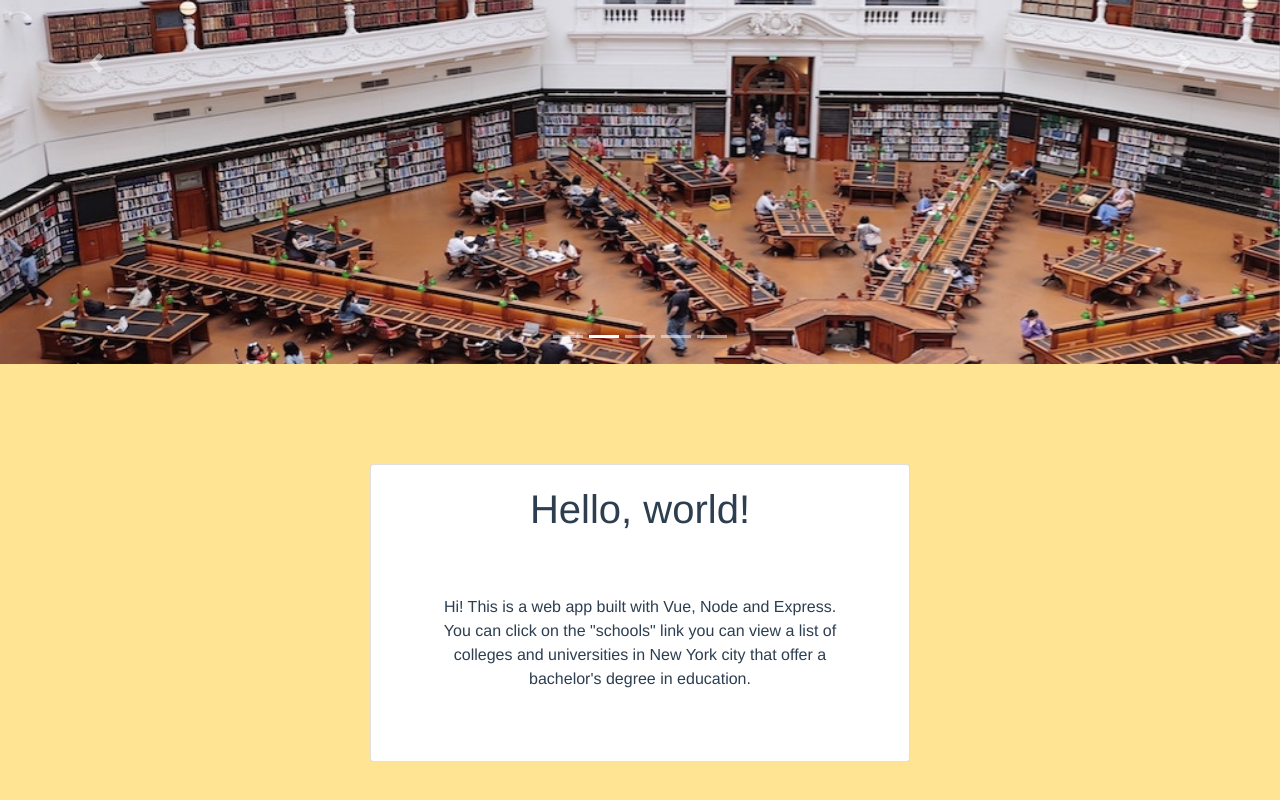
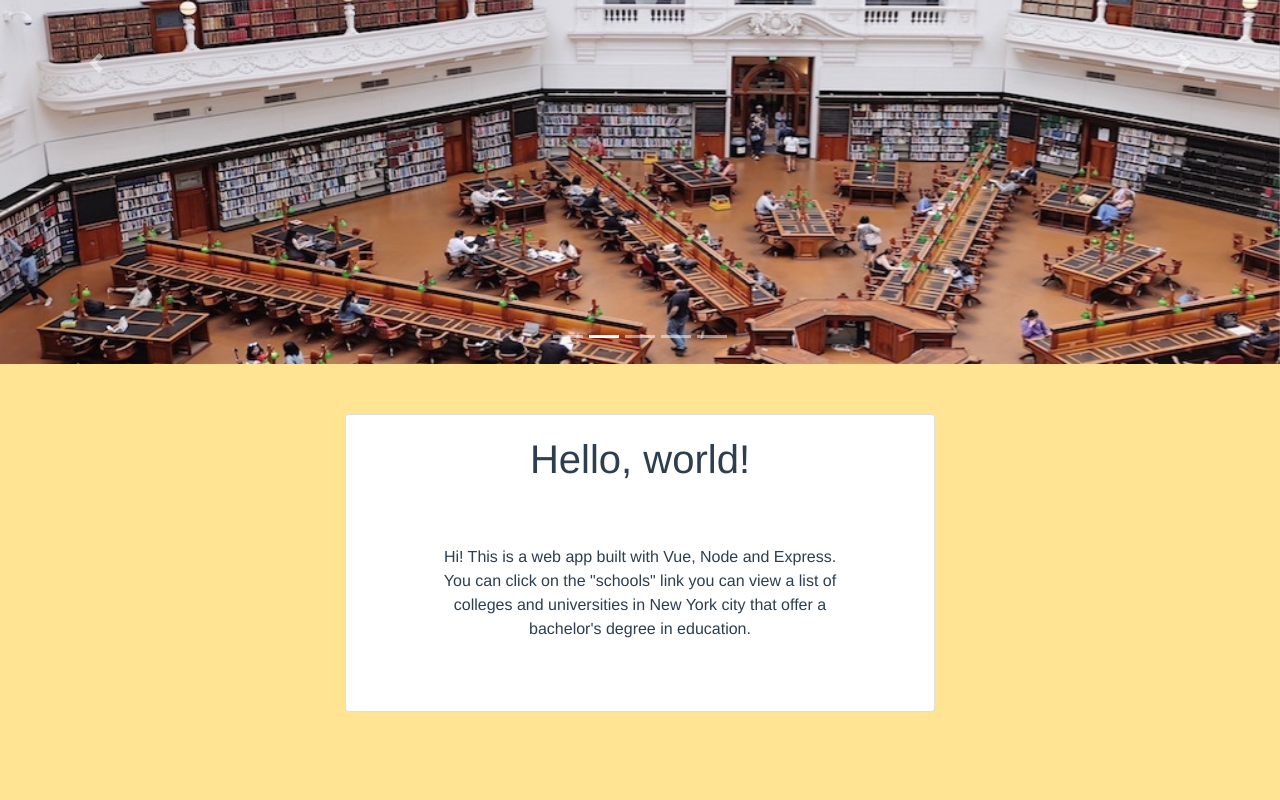
Before and after one commit to krtb/college_explorer, a Vue app in the folder client/: page /#/ in a window 1280 px wide. Shown: the part 294-1094 px from the top of the page. After the commit the page ends 1056 px from the top, so only its background shows below. Built offline with nearby package versions, Linux system fonts and the light colour scheme.

Commit message:
reduce margin from 100px to 50px

```diff
--- a/client/src/components/HelloWorld.vue
+++ b/client/src/components/HelloWorld.vue
@@ -50,7 +50,7 @@ a {
 }
 
 .hello {
-  margin: 100px;
+  margin: 50px;
 }
 
 .card-text {
```
